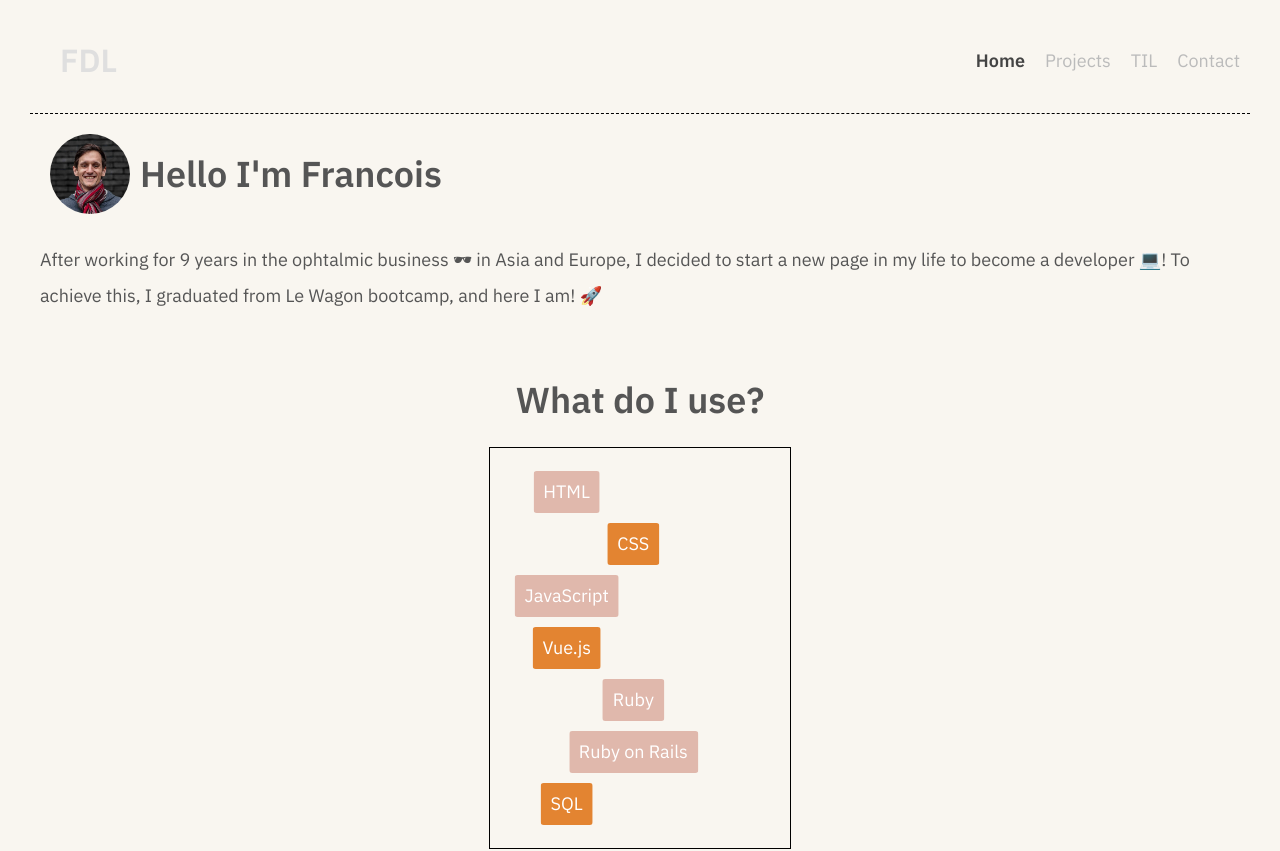
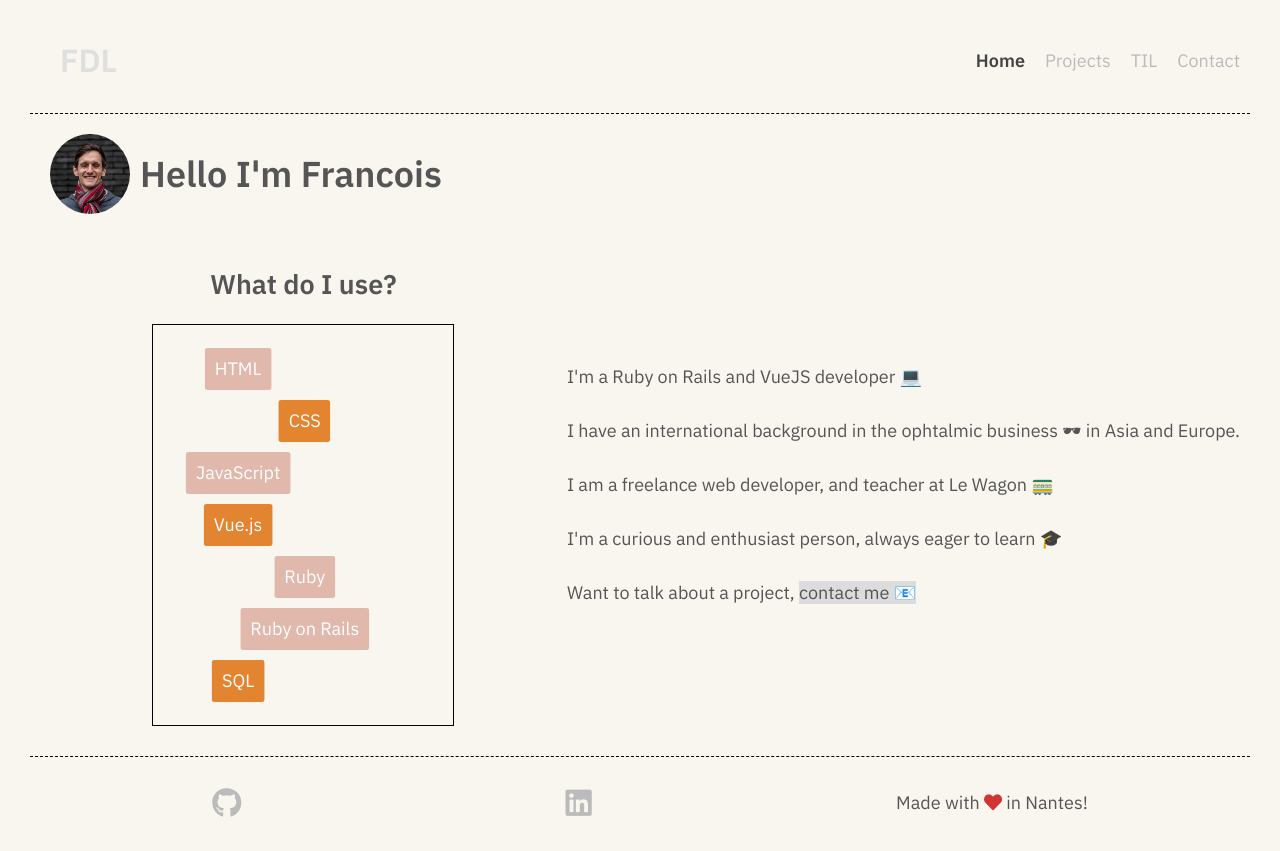
Before and after one commit to francoisedumas/fdlab, a Vue app: page / in a window 1280 px wide. Shown: the top 851 px of the page. Built offline with nearby package versions, Linux system fonts and the light colour scheme.

Commit message:
Website updates

```diff
--- a/src/App.vue
+++ b/src/App.vue
@@ -28,4 +28,15 @@ body {
 p {
   line-height: 2em;
 }
+button {
+  display: block;
+  margin-top: 30px;
+  background: #ff8800;
+  color: white;
+  border: none;
+  padding: 8px 16px;
+  font-size: 18px;
+  text-decoration: none;
+  border-radius: 3px;
+}
 </style>
--- a/src/components/SubmissionSuccess.vue
+++ b/src/components/SubmissionSuccess.vue
@@ -1,7 +1,7 @@
 <template>
   <div class="home">
-    <h1>Thanks, you're awesome! Your response has been recorded!</h1>
-    <router-link to="/">
+    <h1>Thanks for your message! I'll answer you ASAP!</h1>
+    <router-link :to="{ name: 'Home' }">
       <button>Back Home Page</button>
     </router-link>
   </div>
@@ -13,20 +13,10 @@ export default {
 };
 </script>
 
-<style>
+<style scoped>
 .home {
   max-width: 1200px;
   margin: 0 auto;
   padding: 10px;
 }
-button {
-  display: block;
-  margin-top: 30px;
-  background: #ff8800;
-  color: white;
-  border: none;
-  padding: 8px 16px;
-  font-size: 18px;
-  text-decoration: none;
-}
 </style>
--- a/src/components/Technologies.vue
+++ b/src/components/Technologies.vue
@@ -1,6 +1,6 @@
 <template>
   <div id="skills" class="technologiesBox">
-    <h1>What do I use?</h1>
+    <h2>What do I use?</h2>
     <div class="useBox">
       <p class="html">HTML</p>
       <p class="css">CSS</p>
--- a/src/views/Contact.vue
+++ b/src/views/Contact.vue
@@ -98,13 +98,4 @@ input {
   font-family: inherit;
   outline: none;
 }
-button {
-  display: block;
-  margin-top: 30px;
-  background: #ff8800;
-  color: white;
-  border: none;
-  padding: 8px 16px;
-  font-size: 18px;
-}
 </style>
--- a/src/views/Home.vue
+++ b/src/views/Home.vue
@@ -4,12 +4,24 @@
       <img src="../assets/francois.jpg" alt="Ma photo" class="img-circle" />
       <h1>Hello I'm Francois</h1>
     </div>
-    <p>
-      After working for 9 years in the ophtalmic business 🕶 in Asia and Europe,
-      I decided to start a new page in my life to become a developer 💻! To
-      achieve this, I graduated from Le Wagon bootcamp, and here I am! 🚀
-    </p>
-    <Technologies />
+    <div class="vertically-centered">
+      <Technologies />
+      <div>
+        <p>I'm a Ruby on Rails and VueJS developer 💻</p>
+        <p>
+          I have an international background in the ophtalmic business 🕶 in Asia
+          and Europe.
+        </p>
+        <p>I am a freelance web developer, and teacher at Le Wagon 🚃</p>
+        <p>I'm a curious and enthusiast person, always eager to learn 🎓</p>
+        <p>
+          Want to talk about a project,
+          <router-link :to="{ name: 'Contact' }" class="simple-link">
+            contact me 📧
+          </router-link>
+        </p>
+      </div>
+    </div>
     <ButtonToTop />
   </div>
 </template>
@@ -41,4 +53,9 @@ export default {
   display: flex;
   align-items: center;
 }
+.simple-link {
+  text-decoration: none;
+  background-color: gainsboro;
+  color: #555;
+}
 </style>
--- a/src/views/Til.vue
+++ b/src/views/Til.vue
@@ -6,17 +6,19 @@
       <TagCloud :tils="tils" @tag="onTag" />
       <PostList :tils="filterTils" />
     </div>
+    <ButtonToTop />
   </div>
 </template>
 
 <script>
 import PostList from "../components/PostList.vue";
 import TagCloud from "../components/TagCloud.vue";
+import ButtonToTop from "../components/ButtonToTop.vue";
 import { ref, computed } from "vue";
 
 export default {
   name: "Til",
-  components: { PostList, TagCloud },
+  components: { PostList, TagCloud, ButtonToTop },
   setup() {
     const currentTag = ref();
     const tils = ref([
@@ -33,10 +35,39 @@ export default {
         tags: ["Ruby", "Time zone"],
       },
       {
-        title: "each and find_each",
+        title: "Each and find_each",
         description:
           "When you call **#each**, all records will be loaded into memory. When you call **#find_each**, records will be loaded into memory in batches of the given batch size. So when your query returns a number of records that would be too much memory for the server's available resources, then using **#find_each** would be a great choice.",
         tags: ["Ruby", "Active Record"],
+      },
+      {
+        title: "Case statement",
+        description:
+          "In a **case** statement a **,** (coma) is the equivalent of **||** in an if statement.",
+        tags: ["Ruby"],
+      },
+      {
+        title: "find() and find_by()",
+        description:
+          "When no record is found, **find_by()** returns **nil** whereas **find()** returns **ActiveRecord::RecordNotFound** exception.",
+        tags: ["Ruby", "Active Record"],
+      },
+      {
+        title: "link_to_unless_current",
+        description:
+          "**link_to_unless_current** works just link **link_to** except that it doesn’t create a link if the browsers current URL is the same as the link target.",
+        tags: ["Ruby", "Method"],
+      },
+      {
+        title: "presence",
+        description:
+          "To avoid blank string you can add **presence** exp: **state = params[:state] if params[:state].present?**",
+        tags: ["Ruby", "Method"],
+      },
+      {
+        title: "zsh_stats",
+        description: "**zsh_stats** returns the top 20 commands you use",
+        tags: ["ZSH"],
       },
     ]);
 
```
